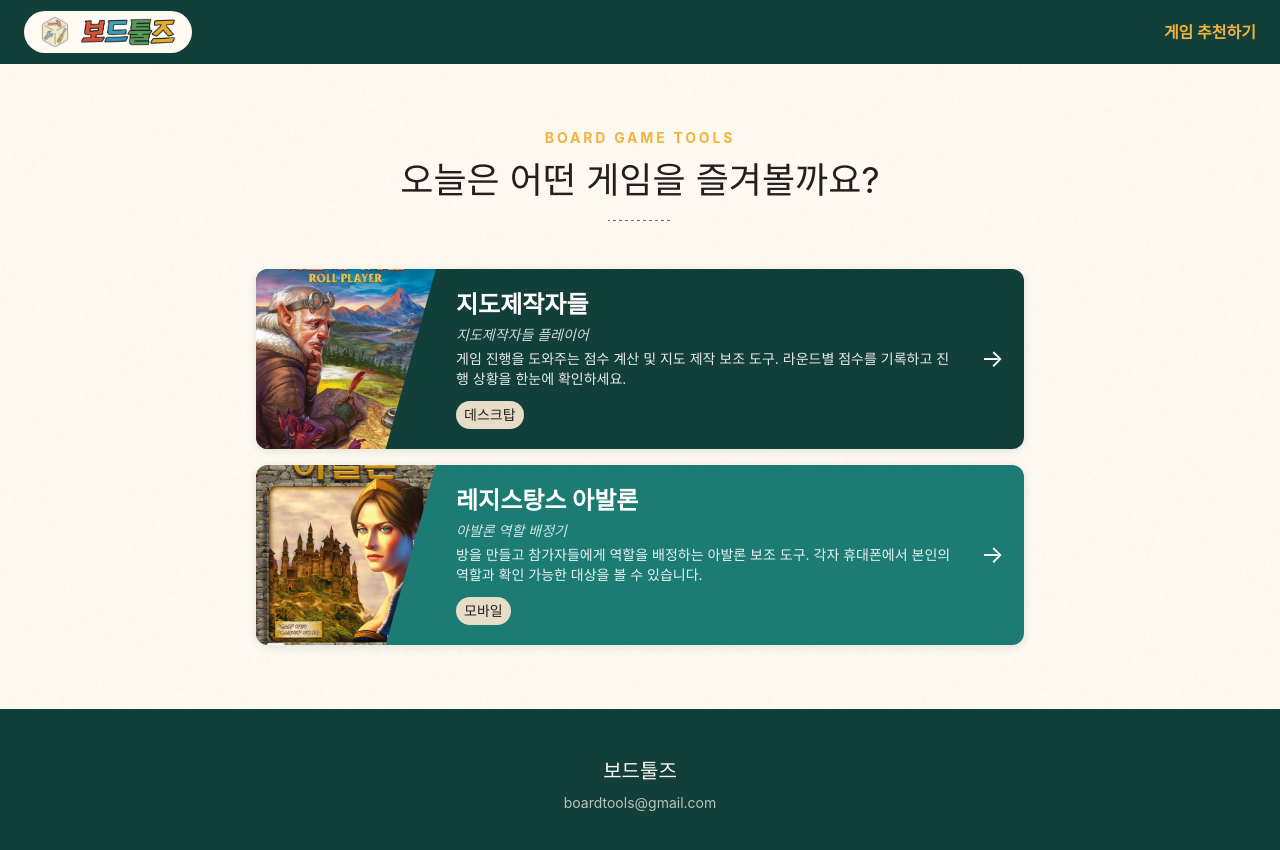
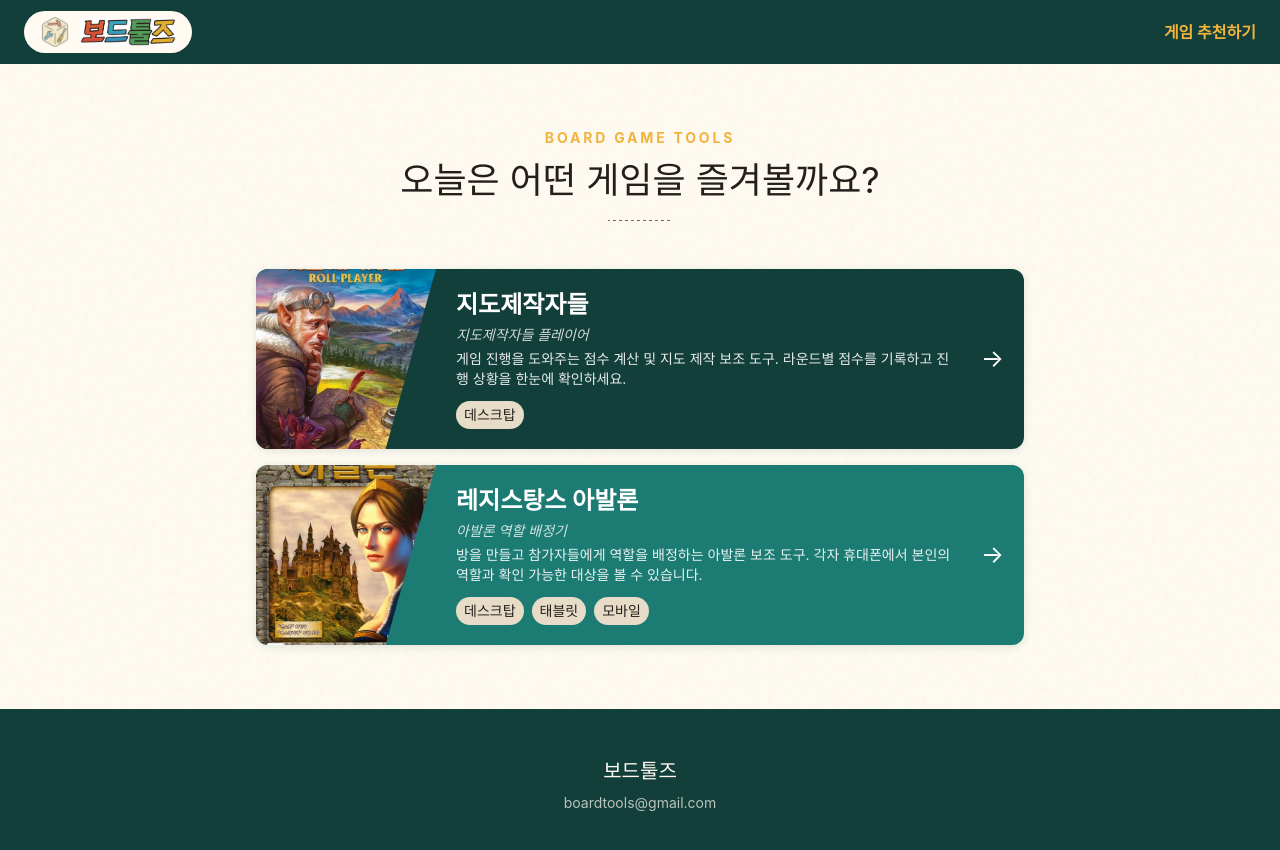
Before and after one commit to jungsmins/board-tools, a Next.js app: page / in a window 1280 px wide. Shown: the top 850 px of the page. Built offline with nearby package versions, Linux system fonts and the light colour scheme.

Commit message:
feat: 아발론 플랫폼 옵션 추가

```diff
--- a/src/constants/tools.ts
+++ b/src/constants/tools.ts
@@ -19,7 +19,7 @@ export const TOOLS: Tool[] = [
     subtitle: '아발론 역할 배정기',
     description:
       '방을 만들고 참가자들에게 역할을 배정하는 아발론 보조 도구. 각자 휴대폰에서 본인의 역할과 확인 가능한 대상을 볼 수 있습니다.',
-    platforms: ['모바일'],
+    platforms: ['데스크탑', '태블릿', '모바일'],
     image: '/tool-images/avalon.png',
     playerCount: '5~10명',
     playtime: '30분+',
```
